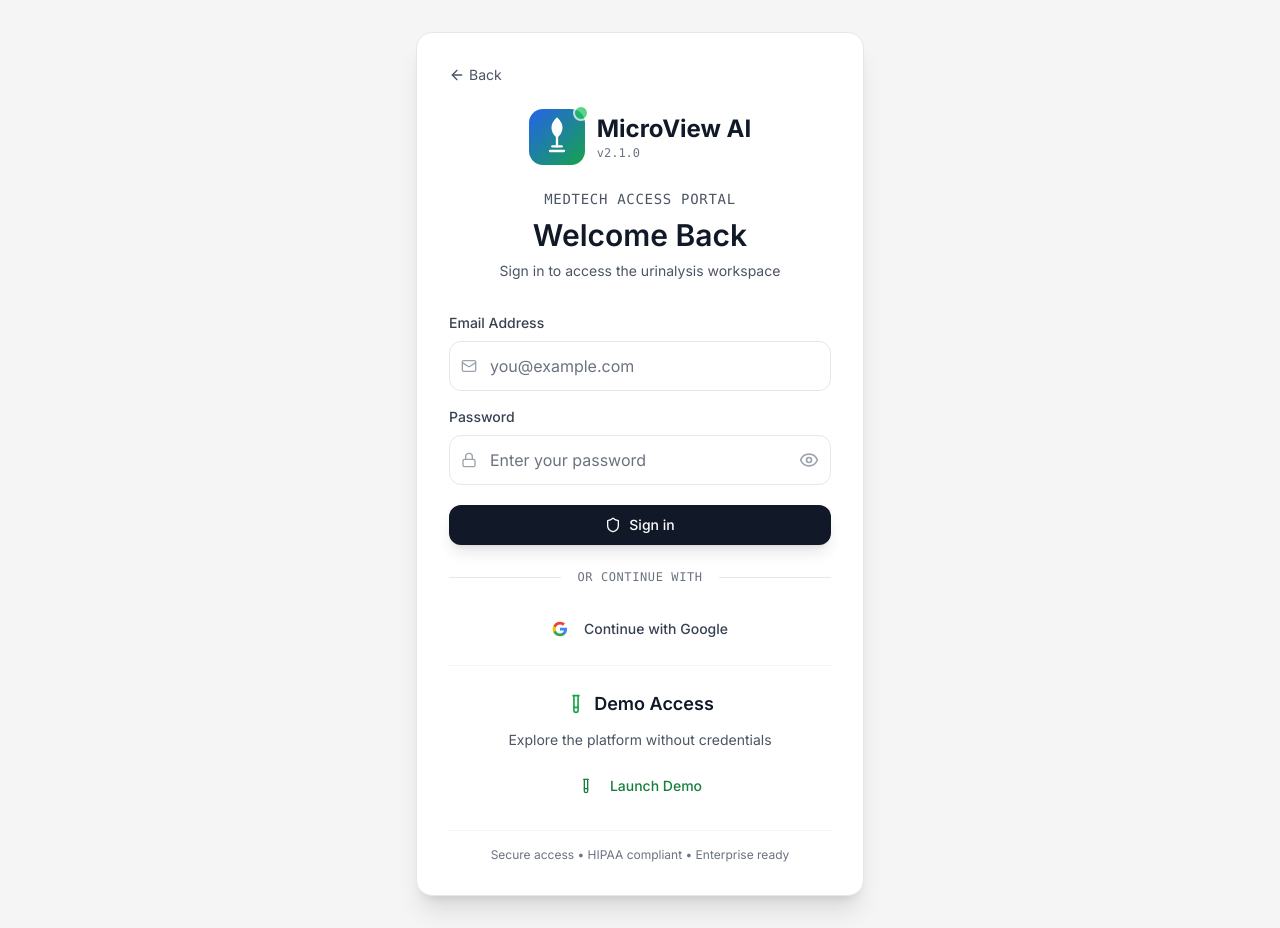
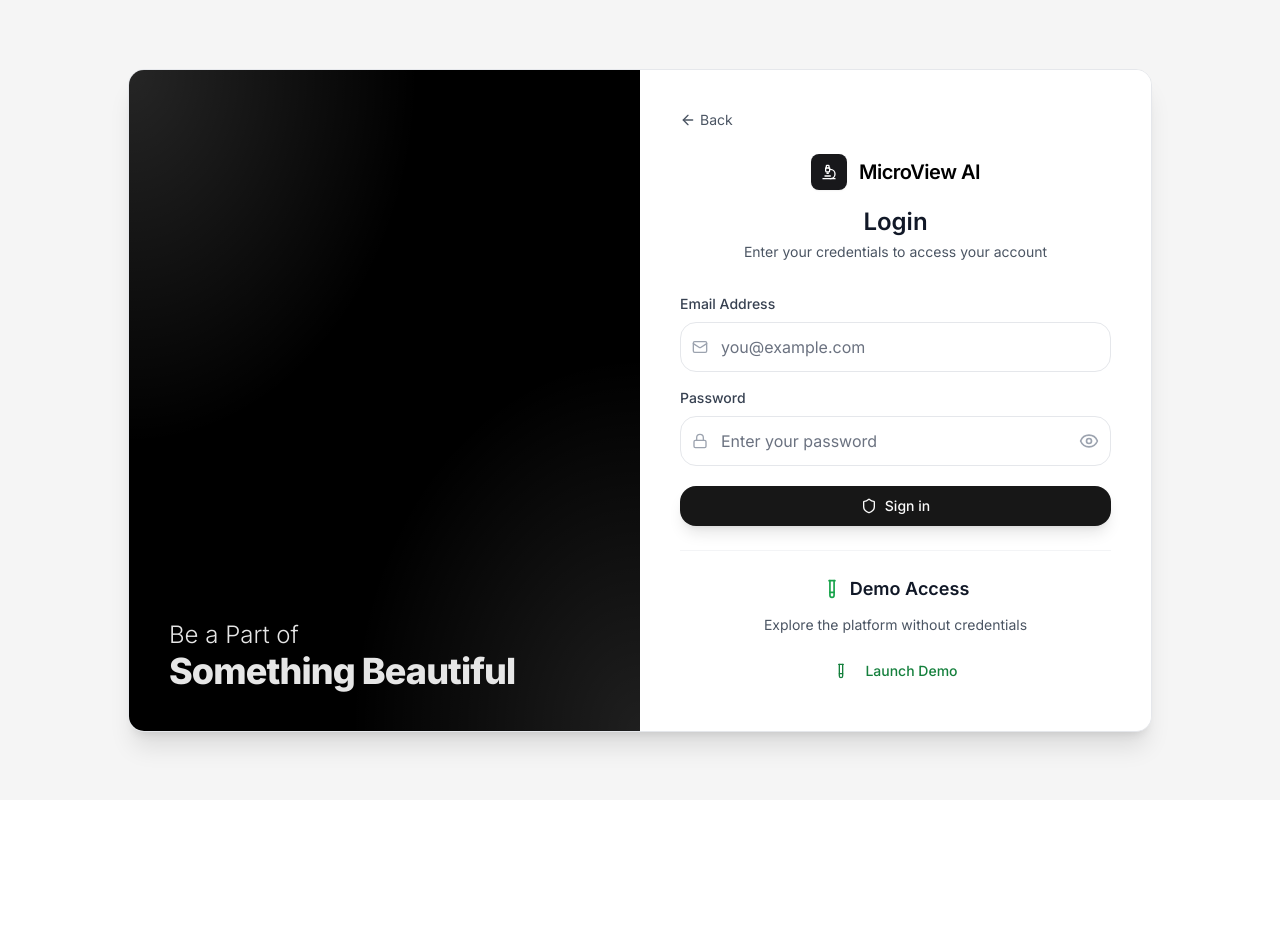
Before and after one commit to mcggEz/microview-ai, a Next.js app: page /login in a window 1280 px wide. After the commit the page ends 800 px from the top, so only its background shows below. Built offline with nearby package versions, Linux system fonts and the light colour scheme.

Commit message:
refactor: enhance login page layout and styling

```diff
--- a/src/app/login/page.tsx
+++ b/src/app/login/page.tsx
@@ -2,7 +2,7 @@
 
 import { useState } from "react";
 import { useRouter } from "next/navigation";
-import { TestTube, ArrowLeft, Eye, EyeOff, Mail, Lock, Shield } from "lucide-react";
+import { TestTube, ArrowLeft, Eye, EyeOff, Mail, Lock, Shield, Microscope } from "lucide-react";
 import { Button } from "@/components/ui/button";
 import Image from "next/image";
 
@@ -44,21 +44,31 @@
     }
   };
 
-  const handleGoogleLogin = async () => {
-    // Placeholder for Google OAuth integration
-    setError("Google login integration coming soon!");
-  };
-
   const continueAsDemo = () => {
     router.push("/report");
   };
 
   return (
-    <div className="min-h-screen bg-[#f5f5f5] flex items-center justify-center px-4 py-8">
-      {/* Main content */}
-      <div className="w-full max-w-md">
+    <div className="h-screen w-screen bg-[#f5f5f5] text-gray-900 flex items-center justify-center p-4">
+      {/* Auth card */}
+      <div className="w-full max-w-5xl grid grid-cols-1 md:grid-cols-2 rounded-2xl overflow-hidden border border-gray-200 shadow-xl bg-white">
+        {/* Visual panel */}
+        <div className="hidden md:block relative">
+          <div className="absolute inset-0 bg-black via-indigo-600/50 to-cyan-500/50" />
+          <div className="absolute inset-0 bg-[radial-gradient(ellipse_at_top_left,rgba(255,255,255,0.15),rgba(0,0,0,0)_40%),radial-gradient(ellipse_at_bottom_right,rgba(255,255,255,0.12),rgba(0,0,0,0)_40%)]" />
+          <div className="relative h-full w-full p-10 flex flex-col justify-end">
+            <div className="text-white/90">
+              <p className="text-2xl font-light">Be a Part of</p>
+              <p className="text-4xl font-extrabold tracking-tight">Something Beautiful</p>
+            </div>
+          </div>
+        </div>
+
+        {/* Form panel */}
+        <div className="bg-white text-gray-900 h-[min(720px,calc(100vh-2rem))] md:h-full w-full">
+          <div className="h-full w-full p-6 sm:p-8 md:p-10 overflow-y-auto">
             {/* Single Login Card */}
-        <div className="bg-white rounded-2xl border border-gray-200 shadow-xl p-8">
+            <div className="max-w-md mx-auto">
           {/* Back button */}
               <button
             onClick={() => router.back()}
@@ -70,34 +80,17 @@
 
           {/* Logo and title */}
             <div className="text-center mb-8">
-            <div className="flex items-center justify-center gap-3 mb-6">
-              <div className="relative">
-                <Image
-                  src="/microview-logo.svg"
-                  alt="MicroView AI Logo"
-                  width={56}
-                  height={56}
-                  className="w-14 h-14"
-                />
-                <div className="absolute -top-1 -right-1 w-4 h-4 bg-green-500 rounded-full border-2 border-white animate-pulse"></div>
+              <div className="flex items-center justify-center gap-3 mb-4">
+                <div className="flex h-9 w-9 items-center justify-center rounded-lg bg-zinc-900 text-white shadow-sm">
+                  <Microscope className="h-4 w-4" />
                 </div>
                 <div className="text-left">
-                <h1 className="text-2xl font-bold text-gray-900">MicroView AI</h1>
-                <p className="text-xs text-gray-500 font-mono">v2.1.0</p>
+                  <h1 className="text-xl font-semibold tracking-tight text-black">MicroView AI</h1>
+
                 </div>
               </div>
-
-            <div className="space-y-2">
-              <p className="text-sm uppercase font-mono text-gray-600 tracking-wider">
-                MedTech Access Portal
-              </p>
-              <h2 className="text-2xl font-semibold text-gray-900 sm:text-3xl">
-                Welcome Back
-              </h2>
-              <p className="text-sm text-gray-600">
-                Sign in to access the urinalysis workspace
-              </p>
-            </div>
+              <h2 className="text-2xl font-semibold">Login</h2>
+              <p className="text-sm text-gray-600 mt-1">Enter your credentials to access your account</p>
             </div>
 
           {/* Error message */}
@@ -126,7 +119,7 @@
                     type="email"
                     value={email}
                     onChange={(e) => setEmail(e.target.value)}
-                    className="w-full pl-10 pr-4 py-3 border border-gray-200 rounded-xl focus:outline-none focus:ring-2 focus:ring-blue-500/20 focus:border-blue-500 text-gray-900 placeholder-gray-500 bg-white transition-all"
+                        className="w-full pl-10 pr-4 py-3 border border-gray-200 rounded-2xl focus:outline-none focus:ring-2 focus:ring-blue-500/20 focus:border-blue-500 text-gray-900 placeholder-gray-500 bg-white transition-all"
                     placeholder="you@example.com"
                     required
                   />
@@ -143,7 +136,7 @@
                     type={showPassword ? "text" : "password"}
                     value={password}
                     onChange={(e) => setPassword(e.target.value)}
-                    className="w-full pl-10 pr-12 py-3 border border-gray-200 rounded-xl focus:outline-none focus:ring-2 focus:ring-blue-500/20 focus:border-blue-500 text-gray-900 placeholder-gray-500 bg-white transition-all"
+                        className="w-full pl-10 pr-12 py-3 border border-gray-200 rounded-2xl focus:outline-none focus:ring-2 focus:ring-blue-500/20 focus:border-blue-500 text-gray-900 placeholder-gray-500 bg-white transition-all"
                     placeholder="Enter your password"
                     required
                   />
@@ -166,7 +159,7 @@
               type="submit"
               disabled={isSubmitting}
               size="lg"
-              className="w-full bg-gray-900 hover:bg-black text-white rounded-xl font-medium shadow-lg hover:shadow-xl transition-all duration-200"
+                  className="w-full rounded-2xl font-medium shadow-lg hover:shadow-xl transition-all duration-200"
             >
               {isSubmitting ? (
                 <div className="flex items-center gap-2">
@@ -182,33 +175,8 @@
             </Button>
               </form>
 
-          {/* Divider */}
-          <div className="flex items-center my-6">
-            <div className="flex-1 h-px bg-gray-200"></div>
-            <span className="px-4 text-xs text-gray-500 uppercase tracking-wider font-mono">
-              Or continue with
-            </span>
-            <div className="flex-1 h-px bg-gray-200"></div>
-          </div>
-
-          {/* Google Login */}
-          <Button
-            onClick={handleGoogleLogin}
-            variant="outline"
-            size="lg"
-            className="w-full border-gray-200 text-gray-700 hover:bg-gray-50 rounded-xl font-medium transition-all duration-200 hover:shadow-md mb-4"
-          >
-            <svg className="w-4 h-4 mr-2" viewBox="0 0 24 24">
-              <path fill="#4285F4" d="M22.56 12.25c0-.78-.07-1.53-.2-2.25H12v4.26h5.92c-.26 1.37-1.04 2.53-2.21 3.31v2.77h3.57c2.08-1.92 3.28-4.74 3.28-8.09z"/>
-              <path fill="#34A853" d="M12 23c2.97 0 5.46-.98 7.28-2.66l-3.57-2.77c-.98.66-2.23 1.06-3.71 1.06-2.86 0-5.29-1.93-6.16-4.53H2.18v2.84C3.99 20.53 7.7 23 12 23z"/>
-              <path fill="#FBBC05" d="M5.84 14.09c-.22-.66-.35-1.36-.35-2.09s.13-1.43.35-2.09V7.07H2.18C1.43 8.55 1 10.22 1 12s.43 3.45 1.18 4.93l2.85-2.22.81-.62z"/>
-              <path fill="#EA4335" d="M12 5.38c1.62 0 3.06.56 4.21 1.64l3.15-3.15C17.45 2.09 14.97 1 12 1 7.7 1 3.99 3.47 2.18 7.07l3.66 2.84c.87-2.6 3.3-4.53 6.16-4.53z"/>
-            </svg>
-            Continue with Google
-          </Button>
-
               {/* Demo Access Section */}
-          <div className="border-t border-gray-100 pt-6">
+              <div className="border-t border-gray-100 pt-6 mt-6">
                 <div className="text-center">
                   <div className="flex items-center justify-center gap-2 mb-3">
                     <TestTube className="w-5 h-5 text-green-600" />
@@ -221,19 +189,14 @@
                     onClick={continueAsDemo}
                     variant="outline"
                     size="lg"
-                className="w-full border-green-300 text-green-700 hover:bg-green-50 rounded-xl font-medium transition-all duration-200"
+                    className="w-full border-green-300 text-green-700 hover:bg-green-50 rounded-2xl font-medium transition-all duration-200"
                   >
                     <TestTube className="w-4 h-4 mr-2" />
                     Launch Demo
                   </Button>
                 </div>
               </div>
-
-          {/* Footer */}
-          <div className="text-center mt-6 pt-4 border-t border-gray-100">
-            <p className="text-xs text-gray-500">
-              Secure access • HIPAA compliant • Enterprise ready
-            </p>
+            </div>
           </div>
         </div>
       </div>
```
Also changed, not shown: 1 other file (tests, documents, lock files or other folders). Lines whose indentation alone changed are shown as unchanged.
